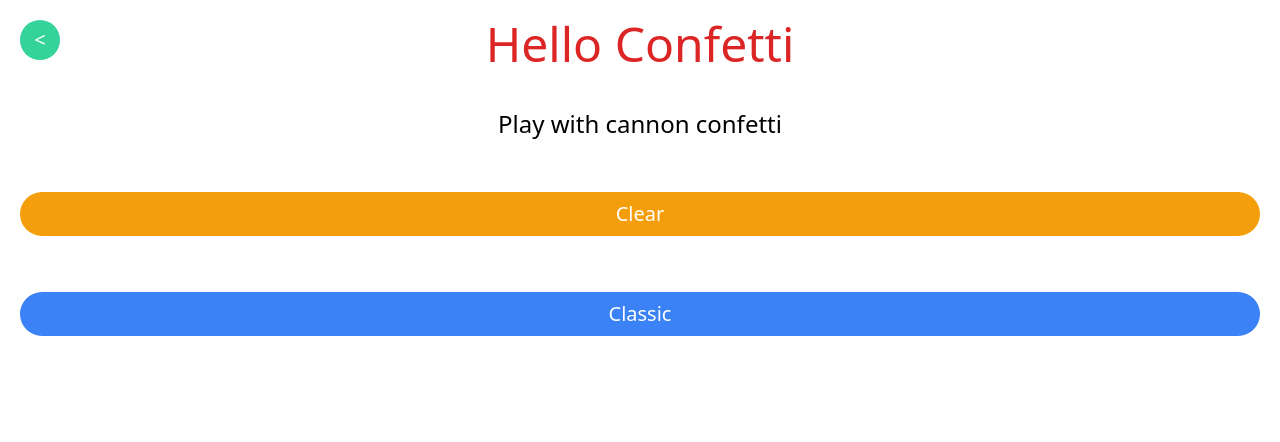
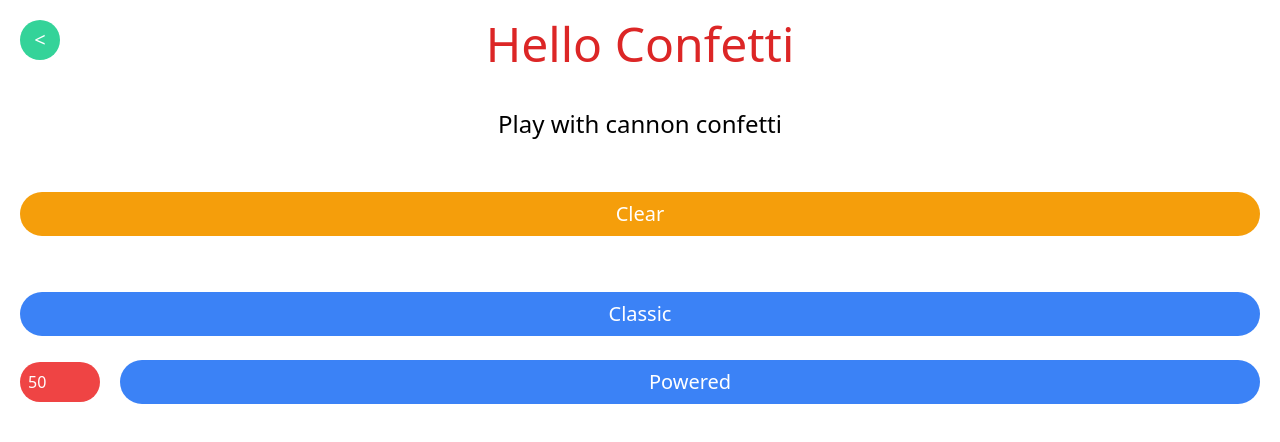
Before and after one commit to Adi-df/nextjs, a Next.js app: page /confetti in a window 1280 px wide. Shown: the top 442 px of the page. Built offline with nearby package versions, Linux system fonts and the light colour scheme.

Commit message:
Create Powered Cannon

```diff
--- a/pages/confetti/index.js
+++ b/pages/confetti/index.js
@@ -6,6 +6,10 @@ import Homebutton from "../../components/homebutton";
 export default function Home() {
     let cannons = {
         classic: () => Confetti(),
+        powered: ({ sliders }) =>
+            Confetti({
+                particleCount: sliders[0].value,
+            }),
     };
 
     return (
@@ -26,6 +30,11 @@ export default function Home() {
                 </button>
             </div>
             <Cannon sliders={[]} name={"Classic"} handler={cannons.classic} />
+            <Cannon
+                sliders={[{ name: "power", max: 5000 }]}
+                name={"Powered"}
+                handler={cannons.powered}
+            />
         </div>
     );
 }
```
